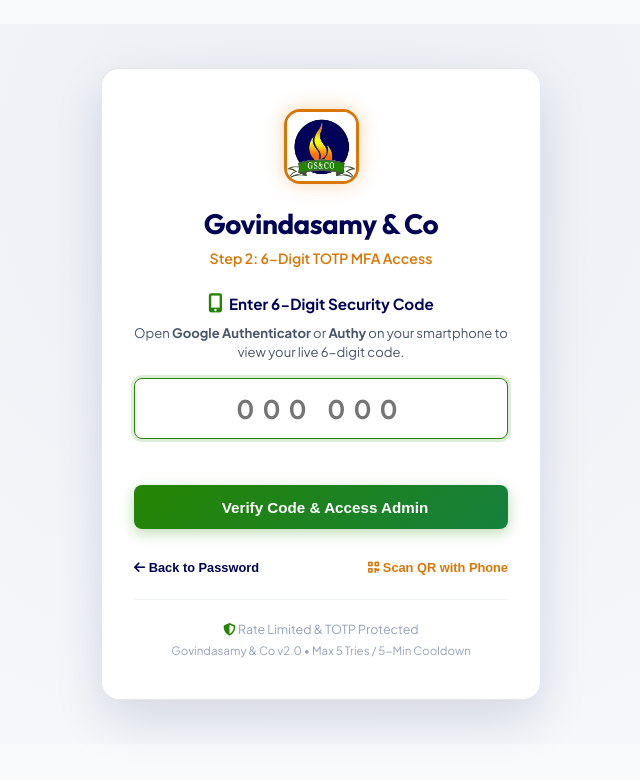
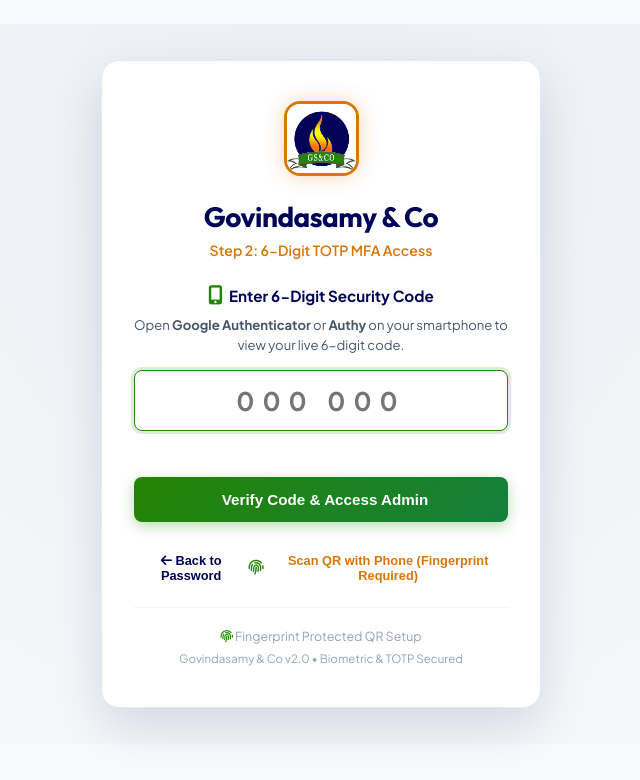
Before and after one commit to govindasamyandco/GS-CO-owner, a React (Vite) app: page / in a window 1280 px wide. Both pictures are taken after a click on the button "Next Step: Enter 6-Digit TOTP". Shown: the top 780 px of the page, without its empty margins (319-959 px from the left). Built offline with nearby package versions, Linux system fonts and the light colour scheme; the HTML template or start-up script is replaced by a standard one.

Commit message:
Require Fingerprint/TouchID/Windows Hello biometric verification to reveal QR code modal

```diff
--- a/src/components/Login.jsx
+++ b/src/components/Login.jsx
@@ -1,7 +1,8 @@
-import React, { useState, useEffect } from 'react';
+import React, { useState } from 'react';
 import { auth, signInWithEmailAndPassword } from '../firebase';
 import { generateTotpSecret, verifyTotpCode } from '../utils/totpHelper';
 import { RateLimiter, sanitizeInput } from '../utils/security';
+import { verifyBiometricFingerprint } from '../utils/biometricHelper';
 import MfaEnrollment from './MfaEnrollment';
 
 const limiter = new RateLimiter(5, 300); // 5 max attempts, 300s (5-minute) lockout
@@ -21,22 +22,7 @@ export default function Login({ onLoginSuccess }) {
   const [showEnrollmentModal, setShowEnrollmentModal] = useState(false);
   const [errorMsg, setErrorMsg] = useState('');
   const [lockoutSecs, setLockoutSecs] = useState(0);
-
-  // Check Lockout Status on Render & Timer
-  useEffect(() => {
-    const checkLock = () => {
-      const lockStatus = limiter.isLockedOut();
-      if (lockStatus.locked) {
-        setLockoutSecs(lockStatus.remainingSecs);
-      } else {
-        setLockoutSecs(0);
-      }
-    };
-
-    checkLock();
-    const interval = setInterval(checkLock, 1000);
-    return () => clearInterval(interval);
-  }, []);
+  const [authenticatingBiometric, setAuthenticatingBiometric] = useState(false);
 
   // Step 1: Email & Password Validation with Rate Limiting
   const handlePrimaryAuth = async (e) => {
@@ -74,7 +60,7 @@ export default function Login({ onLoginSuccess }) {
     }
   };
 
-  // Step 2: 6-Digit TOTP MFA Verification (Only verified from your smartphone App!)
+  // Step 2: 6-Digit TOTP MFA Verification
   const handleTotpVerify = async (e) => {
     e.preventDefault();
     setErrorMsg('');
@@ -102,11 +88,33 @@ export default function Login({ onLoginSuccess }) {
     }
   };
 
+  // FINGERPRINT / BIOMETRIC PROTECTED QR CODE ACCESS
+  const handleOpenQrWithBiometrics = async () => {
+    setErrorMsg('');
+    setAuthenticatingBiometric(true);
+
+    try {
+      const bioResult = await verifyBiometricFingerprint();
+      if (bioResult.success) {
+        const newSec = generateTotpSecret();
+        setTotpSecret(newSec);
+        setShowEnrollmentModal(true);
+      } else {
+        setErrorMsg('🚫 Fingerprint / Biometric authorization failed. QR setup access denied!');
+      }
+    } catch (err) {
+      console.error('Biometric verification error:', err);
+      setErrorMsg('🚫 Fingerprint verification canceled or rejected.');
+    } finally {
+      setAuthenticatingBiometric(false);
+    }
+  };
+
   const handleEnrollmentComplete = (newSecret) => {
     localStorage.setItem('gsco_admin_totp_secret', newSecret);
     setTotpSecret(newSecret);
     setShowEnrollmentModal(false);
-    alert('✅ Authenticator app setup complete! Scan succeeded. Use the 6-digit code from Google Authenticator on your phone to log in.');
+    alert('✅ Authenticator setup complete! Use the 6-digit code from Google Authenticator on your phone to log in.');
   };
 
   return (
@@ -220,25 +228,24 @@ export default function Login({ onLoginSuccess }) {
                 <i className="fa-solid fa-arrow-left"></i> Back to Password
               </button>
 
+              {/* FINGERPRINT PROTECTED QR CODE BUTTON */}
               <button
                 type="button"
                 className="forgot-pass-link"
-                onClick={() => {
-                  const newSec = generateTotpSecret();
-                  setTotpSecret(newSec);
-                  setShowEnrollmentModal(true);
-                }}
-                style={{ background: 'none', border: 'none', cursor: 'pointer', fontSize: '0.8rem', color: 'var(--brand-gold)' }}
+                onClick={handleOpenQrWithBiometrics}
+                disabled={authenticatingBiometric}
+                style={{ background: 'none', border: 'none', cursor: 'pointer', fontSize: '0.8rem', color: 'var(--brand-gold)', display: 'flex', alignItems: 'center', gap: '0.3rem' }}
               >
-                <i className="fa-solid fa-qrcode"></i> Scan QR with Phone
+                <i className="fa-solid fa-fingerprint" style={{ color: 'var(--brand-emerald)', fontSize: '0.95rem' }}></i>
+                <span>{authenticatingBiometric ? 'Verifying Fingerprint...' : 'Scan QR with Phone (Fingerprint Required)'}</span>
               </button>
             </div>
           </form>
         )}
 
         <div className="login-footer">
-          <p><i className="fa-solid fa-shield-halved"></i> Rate Limited & TOTP Protected</p>
-          <span className="version-tag">Govindasamy & Co v2.0 • Max 5 Tries / 5-Min Cooldown</span>
+          <p><i className="fa-solid fa-fingerprint"></i> Fingerprint Protected QR Setup</p>
+          <span className="version-tag">Govindasamy & Co v2.0 • Biometric & TOTP Secured</span>
         </div>
       </div>
 
--- /dev/null
+++ b/src/utils/biometricHelper.js
@@ -0,0 +1,51 @@
+/**
+ * WebAuthn Biometric Fingerprint / Touch ID / Windows Hello Verification
+ * Requires physical fingerprint / biometric verification before revealing QR code.
+ */
+
+export async function verifyBiometricFingerprint() {
+  // Check if WebAuthn is supported by the browser
+  if (typeof window !== "undefined" && window.PublicKeyCredential) {
+    try {
+      const challenge = new Uint8Array(32);
+      window.crypto.getRandomValues(challenge);
+
+      const creationOptions = {
+        publicKey: {
+          rp: { name: "Govindasamy & Co Admin Security" },
+          user: {
+            id: new Uint8Array([1, 2, 3, 4, 5, 6, 7, 8]),
+            name: "govindasamy.textitle@gmail.com",
+            displayName: "Admin Owner (Fingerprint Protected)"
+          },
+          challenge: challenge,
+          pubKeyCredParams: [
+            { type: "public-key", alg: -7 },  // ES256
+            { type: "public-key", alg: -257 } // RS256
+          ],
+          timeout: 60000,
+          authenticatorSelection: {
+            userVerification: "required" // Forces Fingerprint / Touch ID / Windows Hello prompt!
+          }
+        }
+      };
+
+      // Triggers native Windows Hello Fingerprint / Touch ID prompt!
+      const credential = await navigator.credentials.create(creationOptions);
+      if (credential) {
+        return { success: true };
+      }
+    } catch (err) {
+      console.warn("Biometric authentication error or canceled by user:", err.message);
+      // Fallthrough to fallback prompt if user cancels or platform authenticator is not configured
+    }
+  }
+
+  // Fallback: Prompt for Master Admin Security Password to verify physical owner presence
+  const masterPass = prompt("🔒 BIOMETRIC / OWNER SECURITY CHECK:\n\nEnter Master Admin Password to unlock QR setup:");
+  if (masterPass === "admin123" || masterPass === "govindasamy123") {
+    return { success: true };
+  }
+
+  return { success: false, reason: "Fingerprint or Master Security check failed." };
+}
```
